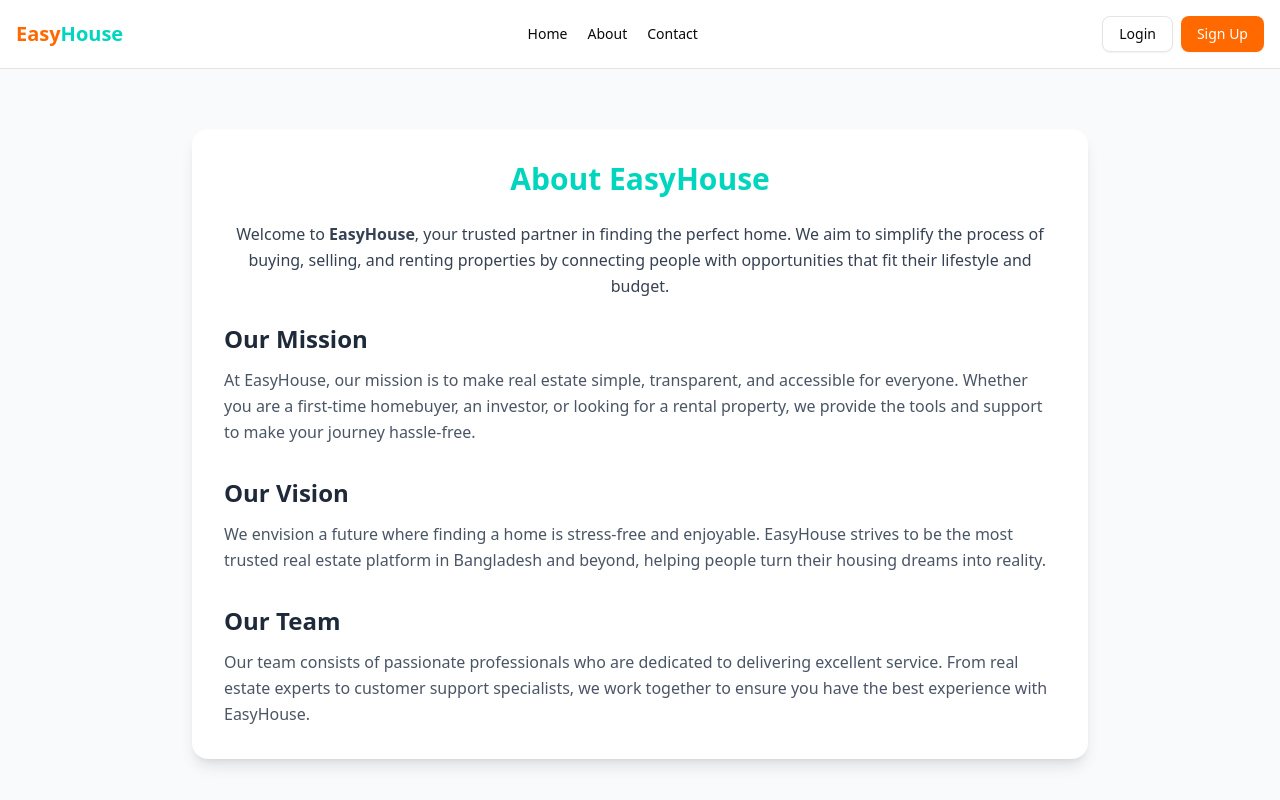
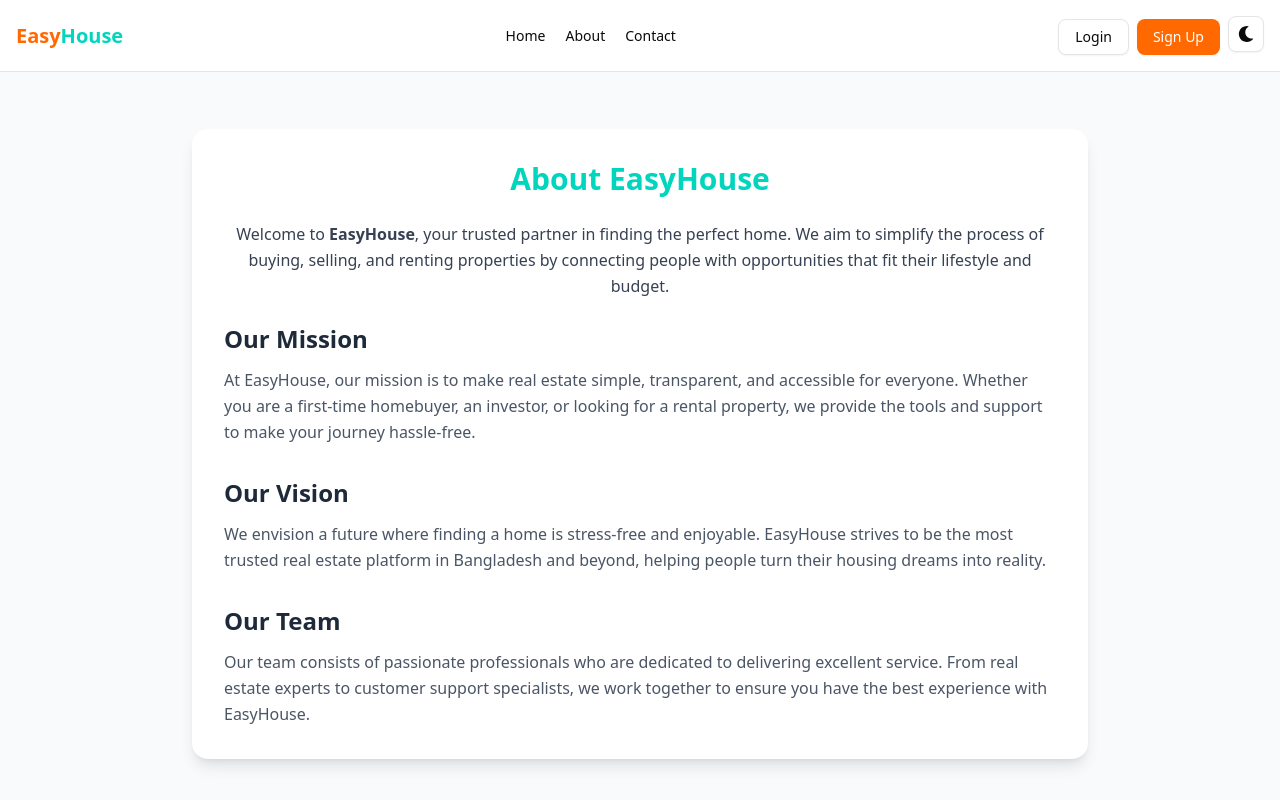
Before and after one commit to juwelmafi/easy-house, a Next.js app: page /about in a window 1280 px wide. Shown: the top 800 px of the page. Built offline with nearby package versions, Linux system fonts and the light colour scheme; no server answers.

Commit message:
google log in fixed, dark mode applied to some sections

```diff
--- a/package.json
+++ b/package.json
@@ -27,6 +27,7 @@
     "mongodb": "^6.19.0",
     "next": "15.5.2",
     "next-auth": "^4.24.11",
+    "next-themes": "^0.4.6",
     "react": "19.1.0",
     "react-dom": "19.1.0",
     "react-fast-marquee": "^1.6.5",
--- a/src/app/layout.js
+++ b/src/app/layout.js
@@ -3,6 +3,7 @@ import "./globals.css";
 import Navbar from "@/components/shared/Navbar/Navbar";
 import { Footer } from "@/components/shared/Footer/Footer";
 import NextAuthProviders from "@/providers/NextAuthProvider";
+import { ThemeProvider } from "@/components/theme-provider";
 
 const geistSans = Geist({
   variable: "--font-geist-sans",
@@ -22,11 +23,11 @@ export const metadata = {
   description: "Find, buy, and rent properties easily with EasyHouse.",
 };
 
-
 export default function RootLayout({ children }) {
   return (
     <html lang="en">
       <body>
+        <ThemeProvider>
           <NextAuthProviders>
             <header>
               <Navbar />
@@ -34,6 +35,7 @@ export default function RootLayout({ children }) {
             <main className="min-h-screen">{children}</main>
             <Footer />
           </NextAuthProviders>
+        </ThemeProvider>
       </body>
     </html>
   );
--- a/src/components/Sections/Banner.jsx
+++ b/src/components/Sections/Banner.jsx
@@ -79,11 +79,11 @@ export default function BannerCarousel() {
                     {house.discount}
                   </Badge>
                   <h2 className="md:text-xl font-bold">{house.title}</h2>
-                  <p className="text-sm text-gray-600">{house.address}</p>
+                  <p className="text-sm ">{house.address}</p>
                   <p className="text-2xl font-semibold text-teal-400">
                     {house.price}
                   </p>
-                  <div className="hidden md:flex  justify-between text-gray-700 text-sm pt-3">
+                  <div className="hidden md:flex  justify-between  text-sm pt-3">
                     <div className="flex items-center gap-1">
                       <FaBed className="text-teal-400"/> {house.beds} Br
                     </div>
--- a/src/components/Sections/LatestProperties/LatestProperties.jsx
+++ b/src/components/Sections/LatestProperties/LatestProperties.jsx
@@ -18,11 +18,11 @@ export default async function LatestProperties() {
   }));
 
   return (
-    <section className="py-16 bg-gray-50">
+    <section className="py-12 bg-gray-50 dark:bg-black">
       <div className="max-w-7xl mx-auto px-4">
         {/* Section Header */}
         <div className="text-center mb-10">
-          <h2 className="text-3xl font-bold text-gray-900">
+          <h2 className="text-3xl font-bold">
             Latest Properties For Sale
           </h2>
           <div className="mt-2 h-1 w-16 bg-teal-400 mx-auto"></div>
--- a/src/components/Sections/LatestProperties/PropertyCarousel.jsx
+++ b/src/components/Sections/LatestProperties/PropertyCarousel.jsx
@@ -27,7 +27,7 @@ export default function PropertyCarousel({ properties }) {
       {properties.map((property) => (
         <SwiperSlide key={property.id}>
          <Link href={`/${property._id}`}>
-           <div className="bg-white rounded-lg shadow hover:shadow-lg transition overflow-hidden">
+           <div className="rounded-lg bg-white dark:bg-[#171717] dark:border shadow hover:shadow-lg transition overflow-hidden">
             {/* Image */}
             <div className="relative">
               <img
@@ -49,7 +49,7 @@ export default function PropertyCarousel({ properties }) {
             {/* Content */}
             <div className="p-4">
               <div className="flex items-center justify-between">
-                <p className="text-lg font-bold text-gray-900">
+                <p className="text-lg font-bold ">
                   {property.price}
                 </p>
                 <span className="bg-teal-400 text-white text-xs font-bold px-3 py-1 rounded">
@@ -57,13 +57,13 @@ export default function PropertyCarousel({ properties }) {
                 </span>
               </div>
 
-              <h3 className="mt-2 text-gray-900 font-semibold">
+              <h3 className="mt-2  font-semibold">
                 {property.title}
               </h3>
-              <p className="text-sm text-gray-500">{property.address}</p>
+              <p className="text-sm ">{property.address}</p>
 
               {/* Icons */}
-              <div className="flex items-center gap-5 mt-4 text-sm text-gray-600">
+              <div className="flex items-center gap-5 mt-4 text-sm ">
                 <span className="flex items-center gap-1">
                   <FaBed className="text-teal-400" /> {property.beds} Br
                 </span>
--- a/src/components/Sections/NeighborhoodsSection/NeighborhoodsSection.jsx
+++ b/src/components/Sections/NeighborhoodsSection/NeighborhoodsSection.jsx
@@ -44,7 +44,7 @@ const NeighborhoodsSection = () => {
   ];
 
   return (
-    <section className="py-16 bg-gray-50">
+    <section className="py-16 bg-gray-50 dark:bg-black">
       <div className="container mx-auto px-4">
         <div className="flex flex-col lg:flex-row gap-10">
           {/* Left Content */}
@@ -52,11 +52,11 @@ const NeighborhoodsSection = () => {
             <span className="inline-block px-4 py-1.5 bg-teal-50 text-teal-400 rounded-full text-sm font-medium mb-4">
               Explore
             </span>
-            <h2 className="text-3xl md:text-4xl font-bold text-gray-900">
+            <h2 className="text-3xl md:text-4xl font-bold ">
               Neighborhoods
             </h2>
           <div className=" my-2 h-1 w-16 bg-teal-400"></div>
-            <p className="text-gray-600 mb-6">
+            <p className=" mb-6">
               Lorem ipsum dolor sit amet, consectetur icing elit. Suspendisse
               suscipit
             </p>
@@ -113,8 +113,8 @@ const NeighborhoodsSection = () => {
                         </span>
                       </div>
                     </div>
-                    <div className="p-5 bg-white">
-                      <h3 className="text-xl font-bold text-gray-900">
+                    <div className="p-5 bg-white dark:bg-[#171717] dark:border">
+                      <h3 className="text-xl font-bold ">
                         {neighborhood.name}
                       </h3>
                     </div>
@@ -124,7 +124,7 @@ const NeighborhoodsSection = () => {
 
               {/* Custom Navigation */}
               <div className="flex gap-2 mt-6 justify-end">
-                <button className="swiper-button-prev flex items-center justify-center w-10 h-10 rounded-full bg-white border border-gray-300 text-gray-700 shadow-md hover:bg-gray-50 transition-colors">
+                <button className="swiper-button-prev flex items-center justify-center w-10 h-10 rounded-full bg-white border border-gray-300  shadow-md hover:bg-gray-50 transition-colors">
                   <svg
                     xmlns="http://www.w3.org/2000/svg"
                     className="h-5 w-5"
@@ -140,7 +140,7 @@ const NeighborhoodsSection = () => {
                     />
                   </svg>
                 </button>
-                <button className="swiper-button-next flex items-center justify-center w-10 h-10 rounded-full bg-white border border-gray-300 text-gray-700 shadow-md hover:bg-gray-50 transition-colors">
+                <button className="swiper-button-next flex items-center justify-center w-10 h-10 rounded-full bg-white border border-gray-300  shadow-md hover:bg-gray-50 transition-colors">
                   <svg
                     xmlns="http://www.w3.org/2000/svg"
                     className="h-5 w-5"
--- a/src/components/shared/Navbar/Navbar.jsx
+++ b/src/components/shared/Navbar/Navbar.jsx
@@ -16,6 +16,7 @@ import {
 } from "@/components/ui/dropdown-menu";
 import { useSession, signOut } from "next-auth/react"; // ✅ import signOut
 import { usePathname } from "next/navigation";
+import { ThemeToggle } from "@/components/theme-toggle";
 
 export default function Navbar() {
   const { data: session, status } = useSession();
@@ -61,11 +62,15 @@ export default function Navbar() {
           {/* Right Side */}
           <div className="flex items-center gap-2">
             {session ? (
-              <Button
+              <div>
+                <Button
                 onClick={() => signOut({ callbackUrl: "/" })} className="bg-orange-500"
               >
                 Logout
               </Button>
+              <ThemeToggle/>
+              </div>
+
             ) : (
               <div className="space-x-2 hidden md:block">
                 <Button variant="outline" asChild>
@@ -74,6 +79,7 @@ export default function Navbar() {
                 <Button asChild className="bg-orange-500 hover:bg-orange-600 text-white">
                   <Link href="/register">Sign Up</Link>
                 </Button>
+                <ThemeToggle/>
               </div>
             )}
 
@@ -101,11 +107,15 @@ export default function Navbar() {
                   )}
                   <DropdownMenuItem asChild>
                     {session ? (
+                     <div>
                       <Button
                         onClick={() => signOut({ callbackUrl: "/" })} className="bg-orange-500"
                       >
                         Logout
                       </Button>
+                      <ThemeToggle/>
+                     </div>
+
                     ) : (
                       <div className="space-x-2 md:hidden">
                         <Button variant="outline" asChild>
@@ -114,6 +124,7 @@ export default function Navbar() {
                         <Button asChild className="bg-orange-500 hover:bg-orange-600 text-white">
                           <Link href="/register">Sign Up</Link>
                         </Button>
+                        <ThemeToggle/>
                       </div>
                     )}
                   </DropdownMenuItem>
--- /dev/null
+++ b/src/components/theme-provider.js
@@ -0,0 +1,11 @@
+"use client"
+
+import { ThemeProvider as NextThemesProvider } from "next-themes"
+
+export function ThemeProvider({ children }) {
+  return (
+    <NextThemesProvider attribute="class" defaultTheme="system" enableSystem>
+      {children}
+    </NextThemesProvider>
+  )
+}
--- /dev/null
+++ b/src/components/theme-toggle.js
@@ -0,0 +1,23 @@
+"use client"
+
+import { useTheme } from "next-themes"
+import { FaSun, FaMoon } from "react-icons/fa"
+import { Button } from "@/components/ui/button"
+
+export function ThemeToggle() {
+  const { theme, setTheme } = useTheme()
+
+  return (
+    <Button
+      variant="outline"
+      size="icon"
+      onClick={() => setTheme(theme === "dark" ? "light" : "dark")}
+    >
+      {theme === "dark" ? (
+        <FaSun className="h-5 w-5" />
+      ) : (
+        <FaMoon className="h-5 w-5" />
+      )}
+    </Button>
+  )
+}
--- /dev/null
+++ b/tailwind.config.js
@@ -0,0 +1,13 @@
+/** @type {import('tailwindcss').Config} */
+module.exports = {
+  darkMode: ["class"], // 👈 important
+  content: [
+    "./app/**/*.{js,jsx,ts,tsx,mdx}",
+    "./pages/**/*.{js,jsx,ts,tsx,mdx}",
+    "./components/**/*.{js,jsx,ts,tsx,mdx}",
+  ],
+  theme: {
+    extend: {},
+  },
+  plugins: [],
+}
```
Also changed, not shown: 1 other file (tests, documents, lock files or other folders). Lines whose indentation alone changed are shown as unchanged.
